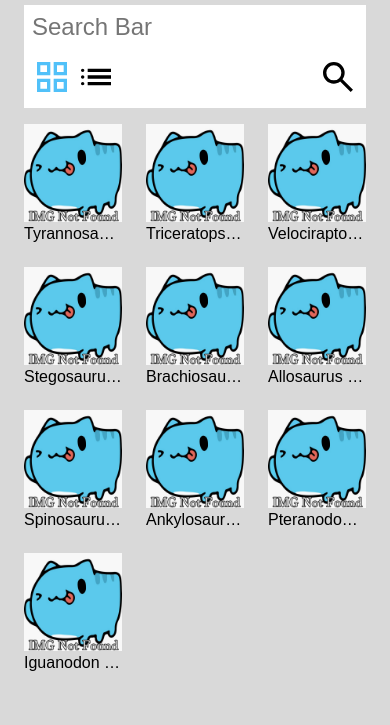
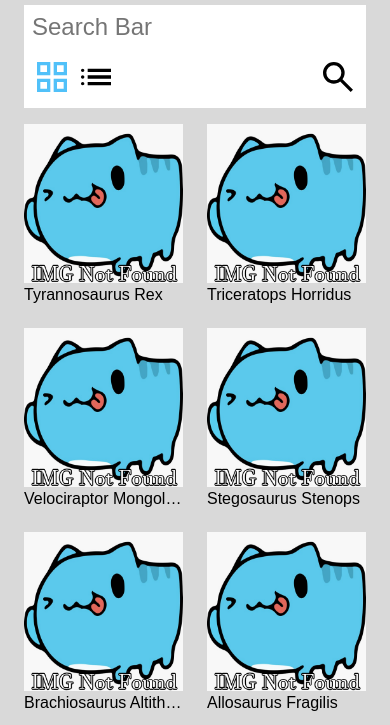
Before and after one commit to Mingrkli/485-inventory, a plain HTML site: page pages/view-page.html in a window 390 px wide. Shown: the part 56-781 px from the top of the page. Drawn offline with Linux system fonts and the light colour scheme.

Commit message:
Css changed to 2 columns for phone view as 3 columns looks to small for the items. Also fixed the filter items when switch from grid to list view when search bar has input.

```diff
--- a/js/load-collection.js
+++ b/js/load-collection.js
@@ -18,6 +18,7 @@ document.addEventListener("DOMContentLoaded", () => {
             // Switches grid to list view and vice versa
             switchView.addEventListener("click", () => {
                 gridListToggle();
+                filterCollection(data);
             });
 
             // If pass, we'll also create a function in which toggles between grid and list view
--- a/styles/main.css
+++ b/styles/main.css
@@ -137,7 +137,7 @@ button > img {
 
 @media screen and (max-width: 833px) {
     .grid-view {
-        grid-template-columns: repeat(3, 1fr);
+        grid-template-columns: repeat(2, 1fr);
         gap: 0.5rem;
     }
 
```
